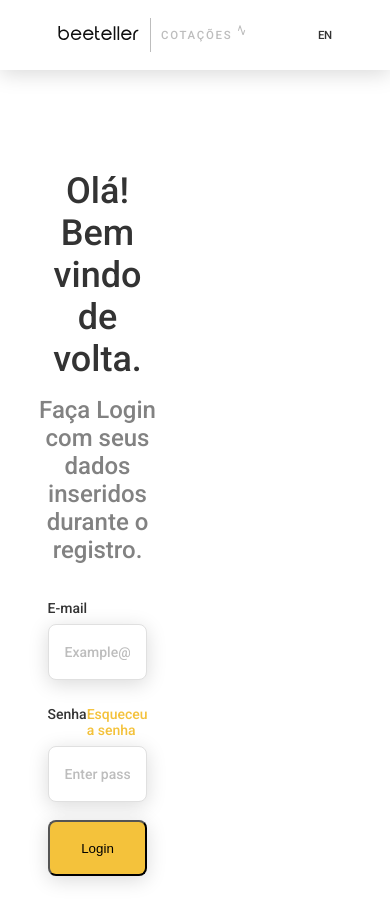
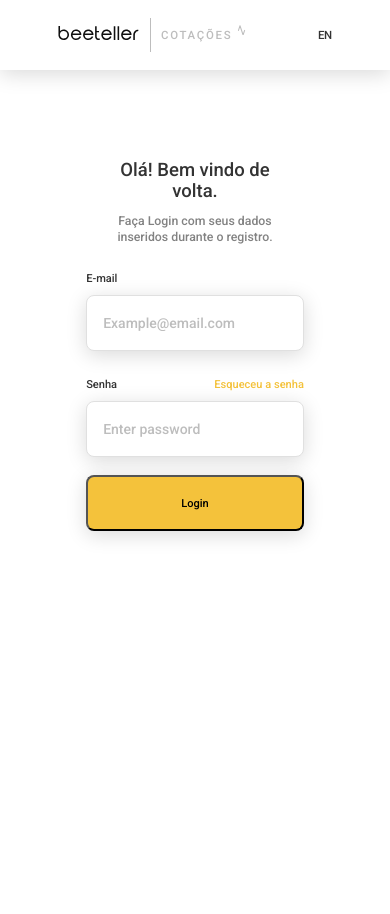
Before and after one commit to doubleyooz/express-beeteller, a React (Create React App) app in the folder frontend/: page /login in a window 390 px wide. After the commit the page ends 844 px from the top, so only its background shows below. Built offline with nearby package versions, Linux system fonts and the light colour scheme.

Commit message:
update: responsive layout

```diff
--- a/frontend/src/pages/Login/styles.scss
+++ b/frontend/src/pages/Login/styles.scss
@@ -1,70 +1,62 @@
 @import url('https://fonts.googleapis.com/css2?family=Roboto:wght@500&display=swap');
+$title-1: calc(2400vw / 1440 + 12px);
+$title-2: calc(1600vw / 1440 + 8px);
+$label-size: calc(400vw / 1440 + 10px);
+$card-padding: calc(13400vw / 1440);
+$form-width: calc(6550vw / 1440 + 200px);
 
-@media screen and (max-width: 700px){
-    .login-container {
+$title-margin: calc(1400vw / 1440 + 6px);
+$title-1-line: calc(2800vw / 1440 + 14px);
+$title-2-line: calc(1600vw / 1440 + 12px);
 
-        .image {
-            display: none !important;
-
-        }
-
-        .card {
-
-        }
-    }
-
-}
 
 .login-container {
-    display: grid;
+    display: flex;
+    flex-grow: 1;
 
-    max-height: 100vh;
-    height: 100vh;
-
-    grid-template-columns: 1fr 1fr;
 
 
     .image {
+        background-color: #55dbec;
+        min-width: 50%;
 
-            background-color: #55dbec;
-            max-height: 100%;
-
-        }
+    }
 
     .card {
+        display: flex;
+        flex-direction: column;
+        align-items: center;
 
         background-color: #FFFFFF;
-        display: flex;
-        flex-direction: column;
-        max-height: 100%;
-        width: 100%;
+        max-width: 50%;
 
 
-        padding: 80px 18% 20px 18%;
+
+        padding: 80px $card-padding 20px $card-padding;
 
         .header {
-            margin: 20px 0px 20px 0px;
+            margin: $title-margin 0px $title-margin 0px;
 
             display: inline-block;
 
             .title {
                 text-align: center;
-                font: 36px 'Roboto';
-                line-height: 42px;
+                font: $title-1 'Roboto';
+                line-height: $title-1-line;
                 color: #333333;
 
                 width: 100%;
                 display:inline-block;
 
-                margin-bottom: 16px;
+                margin-bottom: $title-margin;
 
             }
 
             .description {
                 text-align: center;
-                font: 24px 'Roboto';
+                font: $title-2  'Roboto';
                 color: #828282;
-                line-height: 28px;
+                line-height: $title-2-line;
 
                 width: 100%;
                 display: inline-block;
@@ -77,7 +69,9 @@
             display: flex;
             flex-direction: column;
 
-            padding: 8px 10% 0px 10%;
+
+            width: $form-width;
+            padding: 8px 0px 0px 0px;
 
             .field {
                 display: flex;
@@ -97,7 +91,7 @@
                 }
 
                 label {
-                    font: 14px 'Roboto', sans-serif;
+                    font: $label-size 'Roboto', sans-serif;
                     line-height: 16px;
                     color: #333333;
                     margin: 8px 0px;
@@ -127,6 +121,8 @@
             }
 
             input {
+                font: $label-size 'Roboto', sans-serif;
+
                 height: 56px;
 
                 background-color: #F4C23B;
@@ -136,3 +132,17 @@
         }
     }
 }
+
+@media screen and (max-width: 700px){
+    .login-container {
+        justify-content: center;
+        .image {
+            display: none !important;
+
+        }
+        .card {
+            padding: 80px 0 20px 0;
+        }
+    }
+
+}
```
